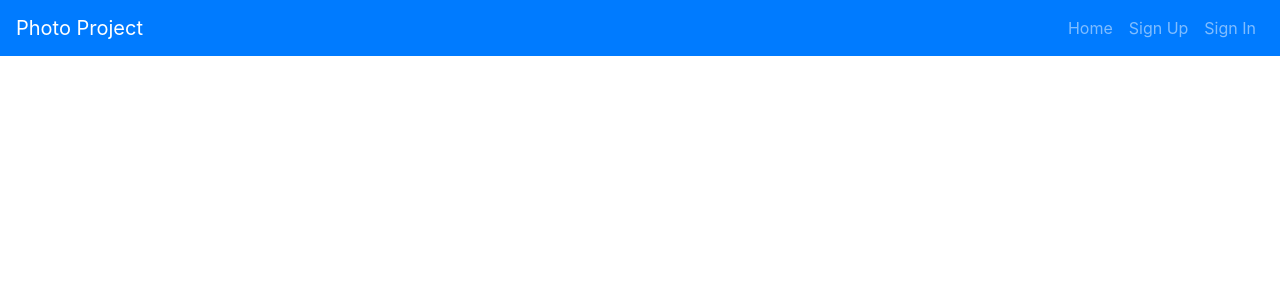
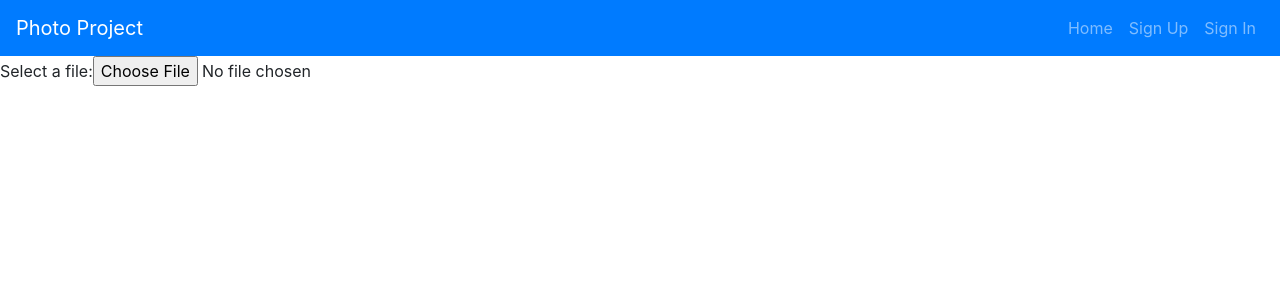
Before and after one commit to sgigli/photo-project-client, a React app: page /#/ in a window 1280 px wide. Shown: the top 300 px of the page. Built offline with nearby package versions, Linux system fonts and the light colour scheme.

Commit message:
PhotoUpload component created Can now select a file

```diff
--- a/src/components/App/App.js
+++ b/src/components/App/App.js
@@ -8,6 +8,7 @@ import SignUp from '../SignUp/SignUp'
 import SignIn from '../SignIn/SignIn'
 import SignOut from '../SignOut/SignOut'
 import ChangePassword from '../ChangePassword/ChangePassword'
+import PhotoUpload from './PhotoUpload'
 
 class App extends Component {
   constructor () {
@@ -55,6 +56,7 @@ class App extends Component {
             <ChangePassword msgAlert={this.msgAlert} user={user} />
           )} />
         </main>
+        <PhotoUpload/>
       </Fragment>
     )
   }
--- /dev/null
+++ b/src/components/App/PhotoUpload.js
@@ -0,0 +1,16 @@
+import React, { Component } from 'react'
+// import { withRouter } from 'react-router-dom'
+
+class PhotoUpload extends Component {
+  render () {
+    return (
+      <div>
+        <label>Select a file:</label>
+        <input type="file" id="myfile" name="myfile" />
+      </div>
+    )
+  }
+}
+
+// export default withRouter(PhotoUpload)
+export default PhotoUpload
```
